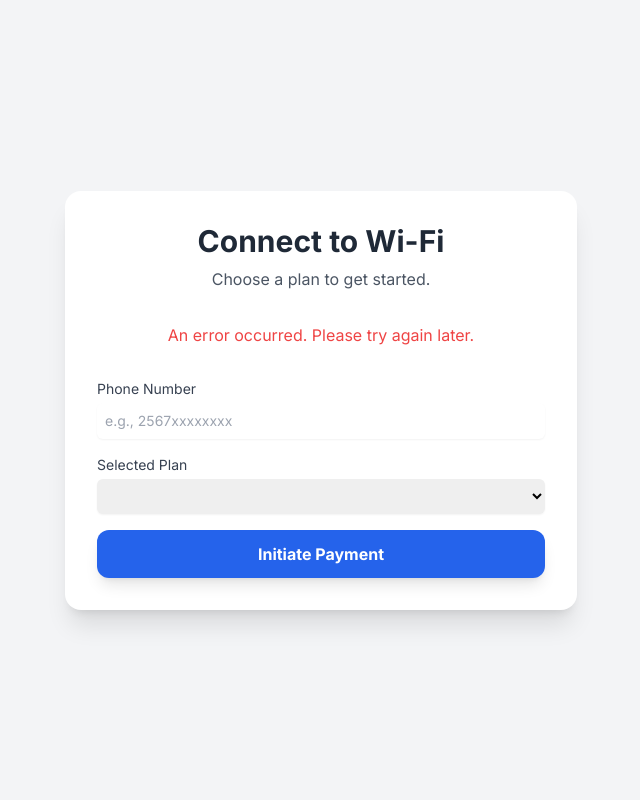
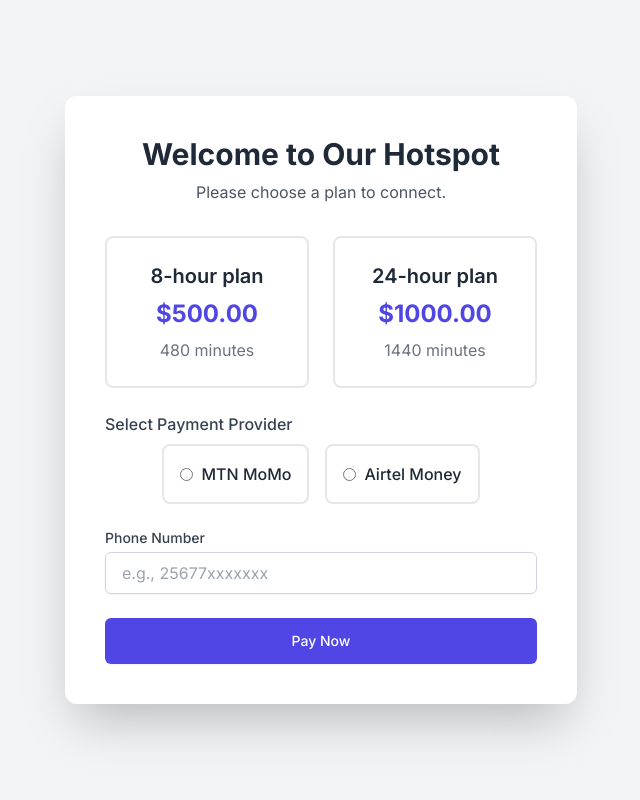
Before and after one commit to Peter-Kintu/momo-wifi, a Django app: page / in a window 1280 px wide. Shown: the whole page, without its empty margins (319-959 px from the left). Run offline with Django 5.2, Linux system fonts and the light colour scheme; data comes from the database, SQL or seed files in the repository; lists and menus that the app fills with data are empty; some libraries are stand-ins or nearby versions.

Commit message:
Fix: settings

```diff
--- a/core/templates/core/hotspot_login.html
+++ b/core/templates/core/hotspot_login.html
@@ -3,184 +3,294 @@
 <head>
     <meta charset="UTF-8">
     <meta name="viewport" content="width=device-width, initial-scale=1.0">
-    <title>Wi-Fi Hotspot Login</title>
-    <!-- Load Tailwind CSS from CDN -->
+    <title>Hotspot Login</title>
+    <!-- Tailwind CSS for modern styling -->
     <script src="https://cdn.tailwindcss.com"></script>
+    <!-- Inter font from Google Fonts -->
     <link rel="preconnect" href="https://fonts.googleapis.com">
     <link rel="preconnect" href="https://fonts.gstatic.com" crossorigin>
-    <link href="https://fonts.googleapis.com/css2?family=Inter:wght@400;600;700&display=swap" rel="stylesheet">
+    <link href="https://fonts.googleapis.com/css2?family=Inter:wght@400;500;600;700&display=swap" rel="stylesheet">
     <style>
         body {
             font-family: 'Inter', sans-serif;
+            background-color: #f3f4f6;
+        }
+        /* Custom styles for a cleaner UI */
+        .plan-card {
+            transition: all 0.2s ease-in-out;
+            cursor: pointer;
         }
         .plan-card:hover {
-            transform: scale(1.05);
+            transform: translateY(-5px);
             box-shadow: 0 10px 20px rgba(0,0,0,0.1);
+        }
+        .plan-card.selected {
+            border-color: #3b82f6; /* Blue border for selected card */
+            box-shadow: 0 0 0 4px rgba(59, 130, 246, 0.5); /* Glowing effect */
+        }
+        .success-message {
+            display: none;
+            position: fixed;
+            top: 50%;
+            left: 50%;
+            transform: translate(-50%, -50%);
+            background-color: #d1fae5;
+            color: #065f46;
+            padding: 2rem;
+            border-radius: 12px;
+            box-shadow: 0 10px 25px rgba(0,0,0,0.1);
+            z-index: 1000;
         }
     </style>
 </head>
-<body class="bg-gray-100 flex items-center justify-center min-h-screen p-4">
-    <div class="bg-white p-8 rounded-2xl shadow-xl max-w-lg w-full text-center">
-        <!-- Header -->
-        <header class="mb-8">
-            <h1 class="text-3xl font-bold text-gray-800 mb-2">Connect to Wi-Fi</h1>
-            <p class="text-gray-600">Choose a plan to get started.</p>
-        </header>
+<body class="flex items-center justify-center min-h-screen">
 
-        <!-- Loading indicator -->
-        <div id="loading" class="text-center text-gray-500 hidden">
-            <svg class="animate-spin h-8 w-8 text-blue-500 mx-auto" xmlns="http://www.w3.org/2000/svg" fill="none" viewBox="0 0 24 24">
-                <circle class="opacity-25" cx="12" cy="12" r="10" stroke="currentColor" stroke-width="4"></circle>
-                <path class="opacity-75" fill="currentColor" d="M4 12a8 8 0 018-8V0C5.373 0 0 5.373 0 12h4zm2 5.291A7.962 7.962 0 014 12H0c0 3.042 1.135 5.824 3 7.938l3-2.647z"></path>
-            </svg>
-            <p class="mt-2">Loading plans...</p>
+    <div class="container bg-white p-8 md:p-10 rounded-xl shadow-2xl max-w-lg w-full mx-4 my-8">
+        <h2 class="text-3xl font-bold text-center text-gray-800 mb-2">Welcome to Our Hotspot</h2>
+        <p class="text-center text-gray-600 mb-8">Please choose a plan to connect.</p>
+
+        <!-- Display plans from Django context -->
+        <div id="plans-container" class="grid grid-cols-1 sm:grid-cols-2 gap-6 mb-6">
+            <!-- Plans will be dynamically inserted here -->
+            {% for plan in plans %}
+            <div class="plan-card p-6 border-2 border-gray-200 rounded-lg text-center" data-plan-id="{{ plan.id }}" data-price="{{ plan.price }}">
+                <h3 class="text-xl font-semibold mb-2 text-gray-800">{{ plan.name }}</h3>
+                <p class="text-2xl font-bold text-indigo-600 mb-2">${{ plan.price }}</p>
+                <p class="text-gray-500">{{ plan.duration_minutes }} minutes</p>
+            </div>
+            {% endfor %}
         </div>
 
-        <!-- Plans Container -->
-        <div id="plans-container" class="grid grid-cols-1 md:grid-cols-2 gap-6 mb-8">
-            <!-- Plan cards will be dynamically inserted here by JavaScript -->
-        </div>
+        <form id="payment-form" class="space-y-6">
+            <!-- Payment Provider Selection -->
+            <div class="mb-6">
+                <label class="block text-gray-700 font-medium mb-2">Select Payment Provider</label>
+                <div class="flex justify-center space-x-4">
+                    <label class="flex items-center space-x-2 p-4 border-2 border-gray-200 rounded-lg cursor-pointer transition-colors duration-200 hover:bg-gray-100 has-[:checked]:bg-blue-50 has-[:checked]:border-blue-500">
+                        <input type="radio" name="provider" value="mtn" class="form-radio text-blue-600 focus:ring-blue-500" required>
+                        <span class="text-gray-800 font-medium">MTN MoMo</span>
+                    </label>
+                    <label class="flex items-center space-x-2 p-4 border-2 border-gray-200 rounded-lg cursor-pointer transition-colors duration-200 hover:bg-gray-100 has-[:checked]:bg-blue-50 has-[:checked]:border-blue-500">
+                        <input type="radio" name="provider" value="airtel" class="form-radio text-red-600 focus:ring-red-500" required>
+                        <span class="text-gray-800 font-medium">Airtel Money</span>
+                    </label>
+                </div>
+            </div>
 
-        <!-- Payment Form -->
-        <form id="payment-form" class="space-y-4">
+            <!-- Phone Number Input -->
             <div>
-                <label for="phone-number" class="block text-left text-sm font-medium text-gray-700">Phone Number</label>
-                <input type="tel" id="phone-number" name="phone_number" required class="mt-1 block w-full rounded-md border-gray-300 shadow-sm focus:border-indigo-500 focus:ring-indigo-500 sm:text-sm p-2" placeholder="e.g., 2567xxxxxxxx">
+                <label for="phone_number" class="block text-sm font-medium text-gray-700">Phone Number</label>
+                <div class="mt-1">
+                    <input id="phone_number" name="phone_number" type="tel" required
+                        class="block w-full px-4 py-2 border border-gray-300 rounded-md shadow-sm placeholder-gray-400 focus:outline-none focus:ring-indigo-500 focus:border-indigo-500"
+                        placeholder="e.g., 25677xxxxxxx">
+                </div>
             </div>
-            <div>
-                <label for="plan-id" class="block text-left text-sm font-medium text-gray-700">Selected Plan</label>
-                <select id="plan-id" name="plan_id" required class="mt-1 block w-full rounded-md border-gray-300 shadow-sm focus:border-indigo-500 focus:ring-indigo-500 sm:text-sm p-2">
-                    <!-- Options will be populated by JavaScript -->
-                </select>
-            </div>
-            <button type="submit" id="submit-button" class="w-full bg-blue-600 hover:bg-blue-700 text-white font-bold py-3 px-4 rounded-xl shadow-lg transition duration-300 ease-in-out transform hover:-translate-y-1">
-                Initiate Payment
+
+            <!-- Hidden input for selected plan -->
+            <input type="hidden" name="plan_id" id="plan_id">
+
+            <div id="error-message" class="text-red-600 text-sm text-center font-medium mt-4 hidden"></div>
+
+            <button type="submit" id="pay-button"
+                class="w-full flex justify-center py-3 px-4 border border-transparent rounded-md shadow-sm text-sm font-medium text-white bg-indigo-600 hover:bg-indigo-700 focus:outline-none focus:ring-2 focus:ring-offset-2 focus:ring-indigo-500 transition-colors duration-200">
+                Pay Now
             </button>
         </form>
+    </div>
 
-        <!-- Message Box -->
-        <div id="message-box" class="mt-6 p-4 rounded-md hidden">
-            <p id="message-text" class="font-medium"></p>
+    <!-- Success message container -->
+    <div id="success-message" class="success-message">
+        <h3 class="text-2xl font-bold mb-2">Payment Successful!</h3>
+        <p class="text-lg mb-4">Your Wi-Fi session has been activated.</p>
+        <p>Your unique token is:</p>
+        <div class="bg-gray-100 p-3 rounded-lg mt-2 inline-block">
+            <span id="session-token" class="text-2xl font-mono font-bold text-gray-800"></span>
         </div>
+        <button id="copy-token-button" class="mt-4 py-2 px-4 bg-green-600 text-white rounded-md hover:bg-green-700 transition-colors duration-200">
+            Copy Token
+        </button>
+        <a href="/" class="block mt-4 text-blue-600 hover:underline">Log in with token</a>
     </div>
 
     <script>
-        document.addEventListener('DOMContentLoaded', async () => {
-            const plansContainer = document.getElementById('plans-container');
-            const planSelect = document.getElementById('plan-id');
+        document.addEventListener('DOMContentLoaded', function() {
+            const planCards = document.querySelectorAll('.plan-card');
+            const planIdInput = document.getElementById('plan_id');
             const paymentForm = document.getElementById('payment-form');
-            const loadingIndicator = document.getElementById('loading');
-            const messageBox = document.getElementById('message-box');
-            const messageText = document.getElementById('message-text');
-            const submitButton = document.getElementById('submit-button');
+            const errorMessageDiv = document.getElementById('error-message');
+            const successMessageDiv = document.getElementById('success-message');
+            const sessionTokenSpan = document.getElementById('session-token');
+            const copyTokenButton = document.getElementById('copy-token-button');
+            const payButton = document.getElementById('pay-button');
 
-            // Function to show messages
-            const showMessage = (text, type = 'success') => {
-                messageText.textContent = text;
-                messageBox.classList.remove('hidden', 'bg-red-100', 'bg-green-100');
-                if (type === 'success') {
-                    messageBox.classList.add('bg-green-100', 'text-green-700');
-                } else {
-                    messageBox.classList.add('bg-red-100', 'text-red-700');
-                }
-            };
-
-            // Fetch and render plans
-            const fetchPlans = async () => {
-                loadingIndicator.classList.remove('hidden');
-                try {
-                    const response = await fetch('/');
-                    if (!response.ok) {
-                        throw new Error('Failed to fetch plans');
-                    }
-                    const data = await response.json();
-
-                    if (data.plans && data.plans.length > 0) {
-                        plansContainer.innerHTML = ''; // Clear existing content
-                        planSelect.innerHTML = ''; // Clear existing options
-                        data.plans.forEach(plan => {
-                            // Create plan card for display
-                            const planCard = document.createElement('div');
-                            planCard.className = 'plan-card bg-gray-50 p-4 rounded-xl transition duration-300 ease-in-out transform hover:bg-blue-50 cursor-pointer text-left';
-                            planCard.innerHTML = `
-                                <h3 class="text-xl font-semibold text-gray-800">${plan.name}</h3>
-                                <p class="text-gray-600">${plan.duration_minutes} minutes</p>
-                                <p class="text-3xl font-bold text-gray-900 mt-2">UGX ${plan.price}</p>
-                            `;
-                            planCard.onclick = () => {
-                                // Select this plan when the card is clicked
-                                planSelect.value = plan.id;
-                                // Add a visual indicator for the selected card
-                                document.querySelectorAll('.plan-card').forEach(card => card.classList.remove('border-2', 'border-blue-500'));
-                                planCard.classList.add('border-2', 'border-blue-500');
-                            };
-                            plansContainer.appendChild(planCard);
-
-                            // Create option for the select dropdown
-                            const option = document.createElement('option');
-                            option.value = plan.id;
-                            option.textContent = `${plan.name} (UGX ${plan.price})`;
-                            planSelect.appendChild(option);
-                        });
-                        // Select the first plan by default
-                        plansContainer.children[0].classList.add('border-2', 'border-blue-500');
-                        planSelect.value = data.plans[0].id;
-                    } else {
-                        plansContainer.innerHTML = '<p class="text-gray-500 col-span-2">No plans available.</p>';
-                    }
-                } catch (error) {
-                    console.error("Error fetching plans:", error);
-                    plansContainer.innerHTML = `<p class="text-red-500 col-span-2">An error occurred. Please try again later.</p>`;
-                } finally {
-                    loadingIndicator.classList.add('hidden');
-                }
-            };
+            // Handle plan selection
+            planCards.forEach(card => {
+                card.addEventListener('click', () => {
+                    planCards.forEach(c => c.classList.remove('selected', 'border-indigo-600'));
+                    card.classList.add('selected', 'border-indigo-600');
+                    planIdInput.value = card.dataset.planId;
+                });
+            });
 
             // Handle form submission
-            paymentForm.addEventListener('submit', async (e) => {
-                e.preventDefault();
-                messageBox.classList.add('hidden');
-                submitButton.disabled = true;
-                submitButton.textContent = 'Processing...';
+            paymentForm.addEventListener('submit', async function(event) {
+                event.preventDefault();
 
-                const formData = new FormData(paymentForm);
-                const data = Object.fromEntries(formData.entries());
+                errorMessageDiv.textContent = '';
+                errorMessageDiv.style.display = 'none';
 
-                // Perform client-side validation
-                if (!data.phone_number || !data.plan_id) {
-                    showMessage('Please enter a phone number and select a plan.', 'error');
-                    submitButton.disabled = false;
-                    submitButton.textContent = 'Initiate Payment';
+                const selectedPlan = document.querySelector('.plan-card.selected');
+                const selectedProvider = document.querySelector('input[name="provider"]:checked');
+
+                if (!selectedPlan) {
+                    errorMessageDiv.textContent = 'Please select a plan.';
+                    errorMessageDiv.style.display = 'block';
                     return;
                 }
+
+                if (!selectedProvider) {
+                    errorMessageDiv.textContent = 'Please select a payment provider.';
+                    errorMessageDiv.style.display = 'block';
+                    return;
+                }
+
+                const phoneNumber = document.getElementById('phone_number').value;
+                const planId = planIdInput.value;
+                const provider = selectedProvider.value;
+
+                // Simple validation for phone number
+                if (!phoneNumber) {
+                    errorMessageDiv.textContent = 'Please enter your phone number.';
+                    errorMessageDiv.style.display = 'block';
+                    return;
+                }
+
+                payButton.textContent = 'Processing...';
+                payButton.disabled = true;
+
+                const csrfToken = getCookie('csrftoken');
 
                 try {
                     const response = await fetch('/api/initiate-payment/', {
                         method: 'POST',
                         headers: {
                             'Content-Type': 'application/json',
+                            'X-CSRFToken': csrfToken,
                         },
-                        body: JSON.stringify(data),
+                        body: JSON.stringify({
+                            plan_id: planId,
+                            phone_number: phoneNumber,
+                            provider: provider // Send the selected provider
+                        })
                     });
 
                     const result = await response.json();
 
-                    if (response.ok) {
-                        showMessage(`Payment initiated successfully for transaction ID: ${result.transaction_id}. Please approve the request on your phone.`, 'success');
+                    payButton.textContent = 'Pay Now';
+                    payButton.disabled = false;
+
+                    if (response.status === 202) {
+                        // Payment initiated successfully, now poll for status
+                        pollPaymentStatus(result.transaction_id, provider);
                     } else {
-                        showMessage(`Error: ${result.error || 'Something went wrong.'}`, 'error');
+                        errorMessageDiv.textContent = result.error || 'Payment initiation failed.';
+                        errorMessageDiv.style.display = 'block';
                     }
+
                 } catch (error) {
-                    console.error("Payment initiation failed:", error);
-                    showMessage(`An unexpected error occurred. Please try again.`, 'error');
-                } finally {
-                    submitButton.disabled = false;
-                    submitButton.textContent = 'Initiate Payment';
+                    console.error('Error during payment initiation:', error);
+                    errorMessageDiv.textContent = 'An error occurred. Please try again.';
+                    errorMessageDiv.style.display = 'block';
+                    payButton.textContent = 'Pay Now';
+                    payButton.disabled = false;
                 }
             });
 
-            // Initial call to fetch plans
-            fetchPlans();
+            // Polling function to check payment status
+            async function pollPaymentStatus(transactionId, provider) {
+                const csrfToken = getCookie('csrftoken');
+                let interval = setInterval(async () => {
+                    try {
+                        const response = await fetch('/api/check-payment-status/', {
+                            method: 'POST',
+                            headers: {
+                                'Content-Type': 'application/json',
+                                'X-CSRFToken': csrfToken,
+                            },
+                            body: JSON.stringify({
+                                transaction_id: transactionId,
+                                provider: provider
+                            })
+                        });
+
+                        const result = await response.json();
+
+                        if (response.status === 200) {
+                            if (result.status === 'successful') {
+                                clearInterval(interval);
+                                showSuccessMessage(result.token);
+                            } else if (result.status === 'failed') {
+                                clearInterval(interval);
+                                errorMessageDiv.textContent = 'Payment failed. Please try again.';
+                                errorMessageDiv.style.display = 'block';
+                                payButton.textContent = 'Pay Now';
+                                payButton.disabled = false;
+                            }
+                            // 'pending' status will continue polling
+                        } else {
+                            // Handle other non-200 responses as an error
+                            clearInterval(interval);
+                            errorMessageDiv.textContent = result.error || 'Payment status check failed.';
+                            errorMessageDiv.style.display = 'block';
+                            payButton.textContent = 'Pay Now';
+                            payButton.disabled = false;
+                        }
+                    } catch (error) {
+                        clearInterval(interval);
+                        console.error('Error polling payment status:', error);
+                        errorMessageDiv.textContent = 'An error occurred while checking payment status.';
+                        errorMessageDiv.style.display = 'block';
+                        payButton.textContent = 'Pay Now';
+                        payButton.disabled = false;
+                    }
+                }, 5000); // Poll every 5 seconds
+            }
+
+            function showSuccessMessage(token) {
+                sessionTokenSpan.textContent = token;
+                document.querySelector('.container').style.display = 'none';
+                successMessageDiv.style.display = 'block';
+            }
+
+            copyTokenButton.addEventListener('click', () => {
+                const tokenText = sessionTokenSpan.textContent;
+                navigator.clipboard.writeText(tokenText).then(() => {
+                    copyTokenButton.textContent = 'Copied!';
+                    setTimeout(() => {
+                        copyTokenButton.textContent = 'Copy Token';
+                    }, 2000);
+                }).catch(err => {
+                    console.error('Could not copy text: ', err);
+                });
+            });
+
+
+            // A helper function to get the CSRF token from cookies
+            function getCookie(name) {
+                let cookieValue = null;
+                if (document.cookie && document.cookie !== '') {
+                    const cookies = document.cookie.split(';');
+                    for (let i = 0; i < cookies.length; i++) {
+                        const cookie = cookies[i].trim();
+                        if (cookie.startsWith(name + '=')) {
+                            cookieValue = decodeURIComponent(cookie.substring(name.length + 1));
+                            break;
+                        }
+                    }
+                }
+                return cookieValue;
+            }
         });
     </script>
 </body>
```
